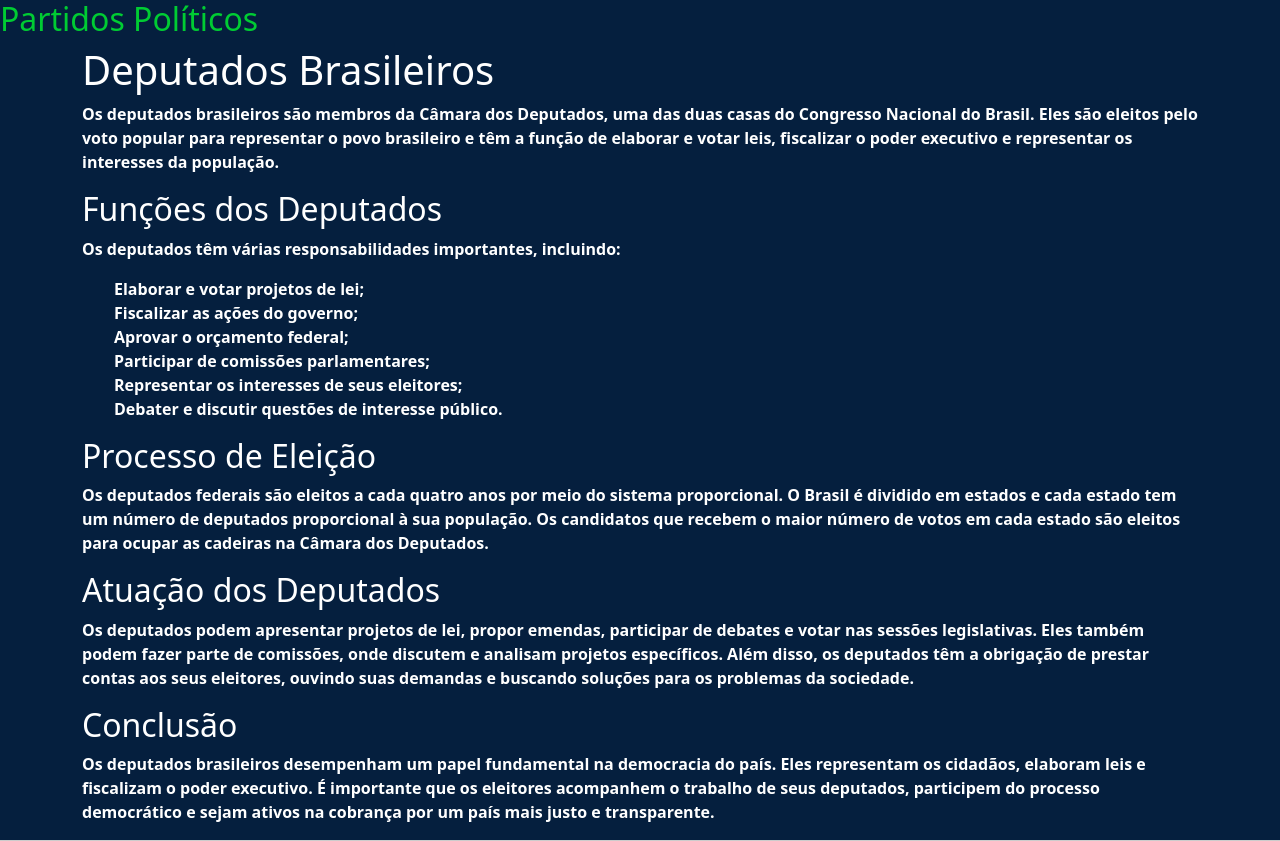
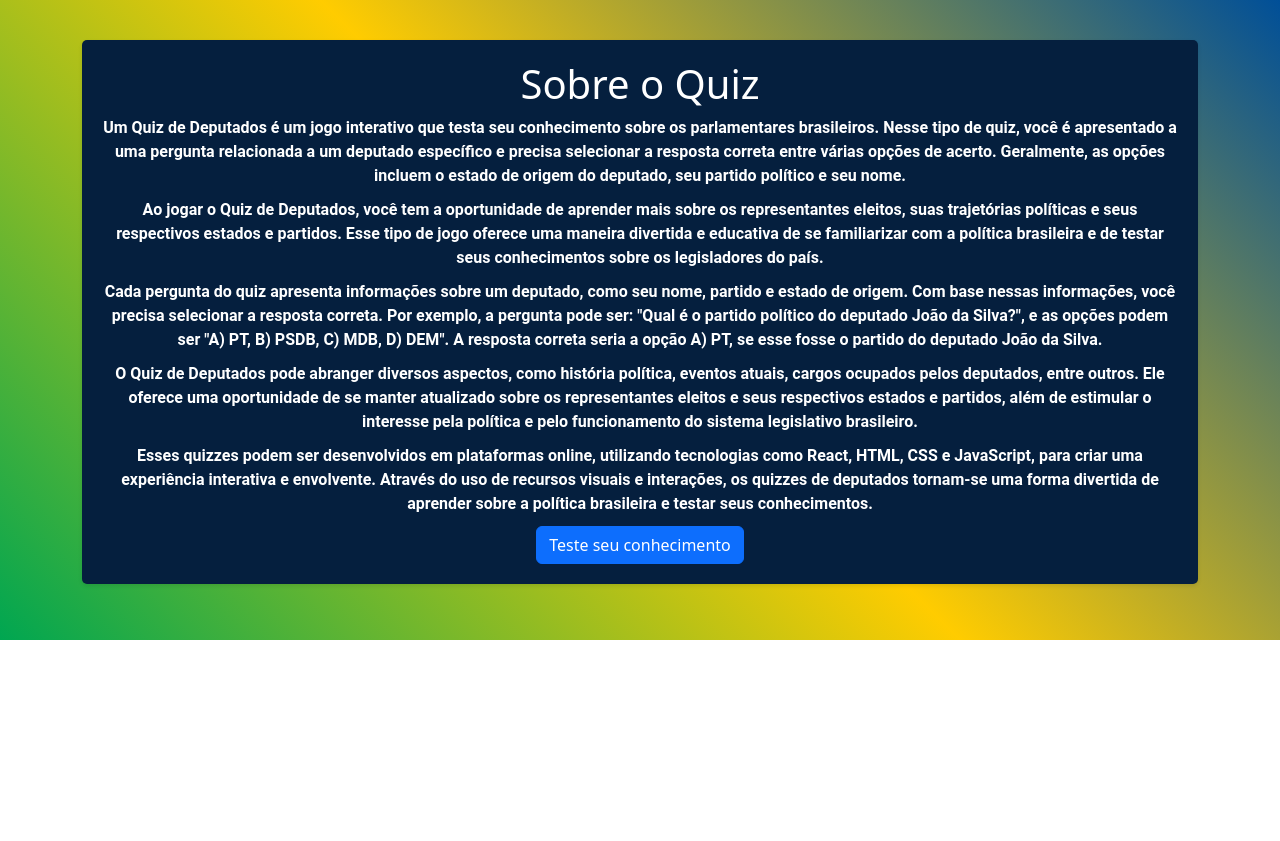
Before and after one commit to DalthonMike/projeto-integrado-frontend, a Next.js app: page /bodyhome/bodyhome in a window 1280 px wide. After the commit the page ends 800 px from the top, so only its background shows below. Built offline with nearby package versions, Linux system fonts and the light colour scheme.

Commit message:
Ajustando aba inicial e modificando lógica da modal

```diff
--- a/components/Modal.js
+++ b/components/Modal.js
@@ -20,7 +20,7 @@ const Modal = ({ isOpen, onClose, children }) => {
                     <a title='Detalhes do Deputado'>Detalhes</a>
                 </button>
                 <button className={styles.modalBtn} onClick={buttonReloadPage}>
-                    <a title='Refazer Teste'>Refazer</a>
+                    <a title='Refazer Quiz'>Refazer</a>
                 </button>
             </div>
         </div>
--- a/pages/bodyhome/bodyhome.js
+++ b/pages/bodyhome/bodyhome.js
@@ -1,46 +1,56 @@
 import React from 'react'
 import styles from '../../styles/header.module.css';
+import Header from "../../components/header";
+import Footer from "../../components/footer";
+import {Button, Col, Container, Row} from "react-bootstrap";
+
 const Bodyhome = () => {
     return (
-<main>
-        <section className={styles.header}>
-          <h2 className={styles.title}>Partidos Políticos</h2>
-          <div className="container">
-            <h1>Deputados Brasileiros</h1>
+        <section className={styles.backgroundPage} style={{height: '80vh'}}>
+            <Container>
+                <Row>
+                    <Col>
+                        <div className={styles.quizcontainer}>
+                            <h1>Sobre o Quiz</h1>
                             <p>
-              Os deputados brasileiros são membros da Câmara dos Deputados, uma das duas casas do Congresso Nacional do Brasil. Eles são eleitos pelo voto popular para representar o povo brasileiro e têm a função de elaborar e votar leis, fiscalizar o poder executivo e representar os interesses da população.
+                                Um Quiz de Deputados é um jogo interativo que testa seu conhecimento sobre os
+                                parlamentares brasileiros. Nesse tipo de quiz, você é apresentado a uma pergunta
+                                relacionada a um deputado específico e precisa selecionar a resposta correta entre
+                                várias opções de acerto. Geralmente, as opções incluem o estado de origem do deputado,
+                                seu partido político e seu nome.
                             </p>
-
-            <h2>Funções dos Deputados</h2>
                             <p>
-              Os deputados têm várias responsabilidades importantes, incluindo:
+                                Ao jogar o Quiz de Deputados, você tem a oportunidade de aprender mais sobre os
+                                representantes eleitos, suas trajetórias políticas e seus respectivos estados e
+                                partidos. Esse tipo de jogo oferece uma maneira divertida e educativa de se familiarizar
+                                com a política brasileira e de testar seus conhecimentos sobre os legisladores do país.
                             </p>
-            <ul>
-              <li>Elaborar e votar projetos de lei;</li>
-              <li>Fiscalizar as ações do governo;</li>
-              <li>Aprovar o orçamento federal;</li>
-              <li>Participar de comissões parlamentares;</li>
-              <li>Representar os interesses de seus eleitores;</li>
-              <li>Debater e discutir questões de interesse público.</li>
-            </ul>
-
-            <h2>Processo de Eleição</h2>
                             <p>
-              Os deputados federais são eleitos a cada quatro anos por meio do sistema proporcional. O Brasil é dividido em estados e cada estado tem um número de deputados proporcional à sua população. Os candidatos que recebem o maior número de votos em cada estado são eleitos para ocupar as cadeiras na Câmara dos Deputados.
+                                Cada pergunta do quiz apresenta informações sobre um deputado, como seu nome, partido e
+                                estado de origem. Com base nessas informações, você precisa selecionar a resposta
+                                correta. Por exemplo, a pergunta pode ser: "Qual é o partido político do deputado João
+                                da Silva?", e as opções podem ser "A) PT, B) PSDB, C) MDB, D) DEM". A resposta correta
+                                seria a opção A) PT, se esse fosse o partido do deputado João da Silva.
                             </p>
-
-            <h2>Atuação dos Deputados</h2>
                             <p>
-              Os deputados podem apresentar projetos de lei, propor emendas, participar de debates e votar nas sessões legislativas. Eles também podem fazer parte de comissões, onde discutem e analisam projetos específicos. Além disso, os deputados têm a obrigação de prestar contas aos seus eleitores, ouvindo suas demandas e buscando soluções para os problemas da sociedade.
+                                O Quiz de Deputados pode abranger diversos aspectos, como história política, eventos
+                                atuais, cargos ocupados pelos deputados, entre outros. Ele oferece uma oportunidade de
+                                se manter atualizado sobre os representantes eleitos e seus respectivos estados e
+                                partidos, além de estimular o interesse pela política e pelo funcionamento do sistema
+                                legislativo brasileiro.
                             </p>
-
-            <h2>Conclusão</h2>
                             <p>
-              Os deputados brasileiros desempenham um papel fundamental na democracia do país. Eles representam os cidadãos, elaboram leis e fiscalizam o poder executivo. É importante que os eleitores acompanhem o trabalho de seus deputados, participem do processo democrático e sejam ativos na cobrança por um país mais justo e transparente.
+                                Esses quizzes podem ser desenvolvidos em plataformas online, utilizando tecnologias como
+                                React, HTML, CSS e JavaScript, para criar uma experiência interativa e envolvente.
+                                Através do uso de recursos visuais e interações, os quizzes de deputados tornam-se uma
+                                forma divertida de aprender sobre a política brasileira e testar seus conhecimentos.
                             </p>
+                            <Button variant="primary" href="/quiz">Teste seu conhecimento</Button>
                         </div>
+                    </Col>
+                </Row>
+            </Container>
         </section>
-      </main>
     )
 }
 
--- a/styles/header.module.css
+++ b/styles/header.module.css
@@ -1,38 +1,3 @@
-.header {
-  background-color: #051f3e;
-  font-weight: bold;
-  color: white;
-}
-
-.header {
-  position: relative;
-}
-
-.flagContainer {
-  position: absolute;
-  right: 10px;
-}
-
-.flag {
-  max-height: 40px;
-}
-
-.partidos {
-  background-image: linear-gradient(to right, #fff, #fff, #0099FF);
-  text-align: center;
-  padding: 2rem 0;
-}
-
-.title {
-  color: #00CC33;
-
-}
-
-.partido-img {
-  width: 200px;
-  height: 200px;
-}
-
 .header {
   position: relative;
   background-color: #051f3e;
@@ -41,39 +6,31 @@
   justify-content: center;
 }
 
-.pt {
-  background: linear-gradient(to bottom right, #d90000, #ff4d4d);
+.backgroundPage {
+  background: linear-gradient(45deg,
+  rgba(0, 166, 81, 1) 0%,
+  rgba(255, 204, 0, 1) 50%,
+  rgba(0, 79, 152, 1) 100%);
+  font-weight: bold;
+  color: white;
+  align-items: center;
 }
 
-.psdb {
-  background: linear-gradient(to bottom right, #1e90ff, #87cefa);
+.quizcontainer {
+  background-color: #051F3E;
+  padding: 20px;
+  border-radius: 5px;
+  box-shadow: 0 2px 4px rgba(0, 0, 0, 0.1);
+  margin-bottom: 20px;
+  margin-top: 40px;
+  text-align: center; /* Adicionado para alinhar ao centro */
 }
 
-.pmdb {
-  background: linear-gradient(to bottom right, #800000, #b22222);
+.quizcontainer p {
+  font-family: "Roboto", sans-serif;
+  margin-bottom: 10px;
 }
 
-.flag {
-  width: 35px;
-  height: auto;
+.quizcontainer button {
+  margin-top: 20px;
 }
-
-.flagContainer {
-  display: flex;
-  justify-content: center;
-  align-items: center;
-  margin-left: auto;
-  margin-right: 20px;
-}
-
-.header.PT {
-  background: linear-gradient(to bottom, #ff0000, #ffffff);
-}
-
-.header.PSDB {
-  background: linear-gradient(to bottom, #1e90ff, #ffffff);
-}
-
-.header.PSOL {
-  background: linear-gradient(to bottom, #ff00ff, #ffffff);
-}
```
Also changed, not shown: pages/quiz.js (renamed from pages/teste.js, +37 -34 lines). Lines whose indentation alone changed are shown as unchanged.
